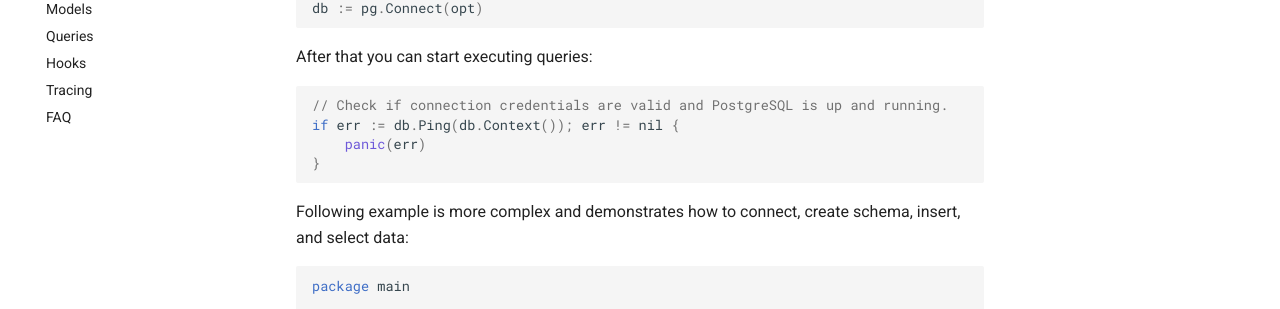
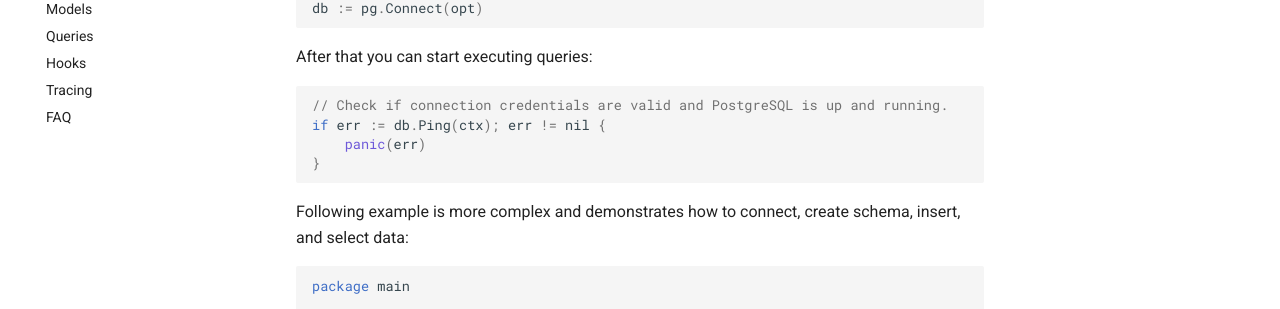
Before and after one commit to go-pg/docs, an MkDocs documentation site: the page built from docs/index.md, in a window 1280 px wide and 900 px high, scrolled down 644 px. Shown: the part 144-453 px from the top of the window. Built offline with MkDocs 1.6.1 and Material for MkDocs 9.7.7, drawn with Linux system fonts in a browser that asks for light colours; comment, search, counter and statistics services are not loaded.

Commit message:
Update index.md

````diff
--- a/docs/index.md
+++ b/docs/index.md
@@ -44,7 +44,7 @@ After that you can start executing queries:
 
 ```go
 // Check if connection credentials are valid and PostgreSQL is up and running.
-if err := db.Ping(db.Context()); err != nil {
+if err := db.Ping(ctx); err != nil {
     panic(err)
 }
 ```
````
